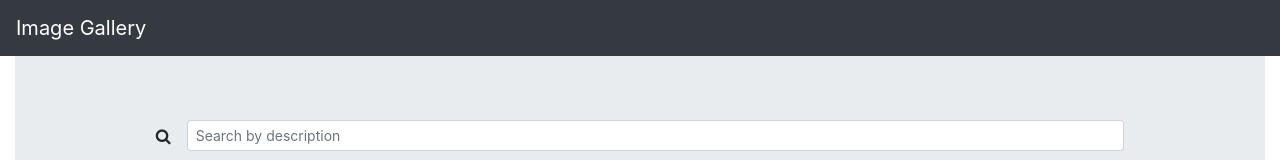
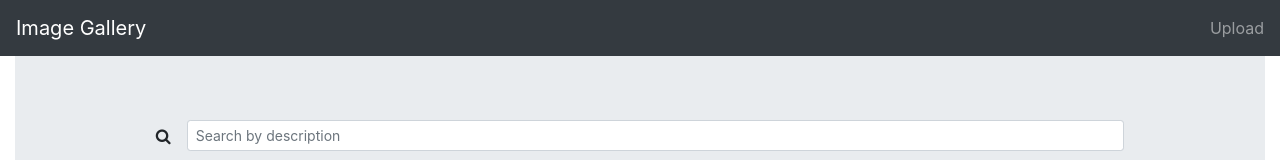
Before and after one commit to kafadarova/GalleryImageApp, an Angular app in the folder client/: page / in a window 1280 px wide. Shown: the top 160 px of the page. Built offline with nearby package versions, Linux system fonts and the light colour scheme; no server answers.

Commit message:
create an key event

```diff
--- a/client/src/app/components/gallery/gallery.component.html
+++ b/client/src/app/components/gallery/gallery.component.html
@@ -3,7 +3,7 @@
     <!-- Search form -->
     <form class="form-inline d-flex justify-content-center md-form form-sm mt-0">
       <i class="fa fa-search" aria-hidden="true"></i>
-      <input class="form-control form-control-sm ml-3 w-75" type="text" placeholder="Search by description" aria-label="Search">
+      <input class="form-control form-control-sm ml-3 w-75" type="text" placeholder="Search by description" aria-label="Search" (keyup)="onKey($event)">
     </form>
   </div>
   <div class="row mx-auto">
--- a/client/src/app/components/gallery/gallery.component.ts
+++ b/client/src/app/components/gallery/gallery.component.ts
@@ -10,24 +10,14 @@ import { ApiService } from '../../api.service';
   styleUrls: ['./gallery.component.css']
 })
 export class GalleryComponent implements OnInit {
- title = 'app';
- imageNm: string;
  images: {};
 
-  constructor(private svcs: ApiService) { }
+  constructor(private svcs: ApiService) {}
 
   ngOnInit() {
     //this.createForm();
     this.loadImages();
   }
-
-  // createForm() {
-  //   this.myForm = this.fb.group({
-  //     imageName: '',
-  //     imageAvatar: null
-  //   });
-  // }
-
   loadImages() {
     this.svcs.getImages().subscribe(images => {
       this.images = images;
@@ -39,4 +29,9 @@ export class GalleryComponent implements OnInit {
     );
    }
 
+   onKey(event: any) {
+     const value = event.target.value;
+     for (const img in this.images) {
+     }
+   }
 }
--- a/client/src/app/components/navbar/navbar.component.html
+++ b/client/src/app/components/navbar/navbar.component.html
@@ -2,4 +2,9 @@
   <a class="navbar-brand" [routerLink]="['/']">
     Image Gallery
   </a>
+  <ul class="navbar-nav">
+    <li class="nav-item">
+      <a class="nav-link" [routerLink]="['/upload']">Upload</a>
+    </li>
+  </ul>
 </nav>
```
